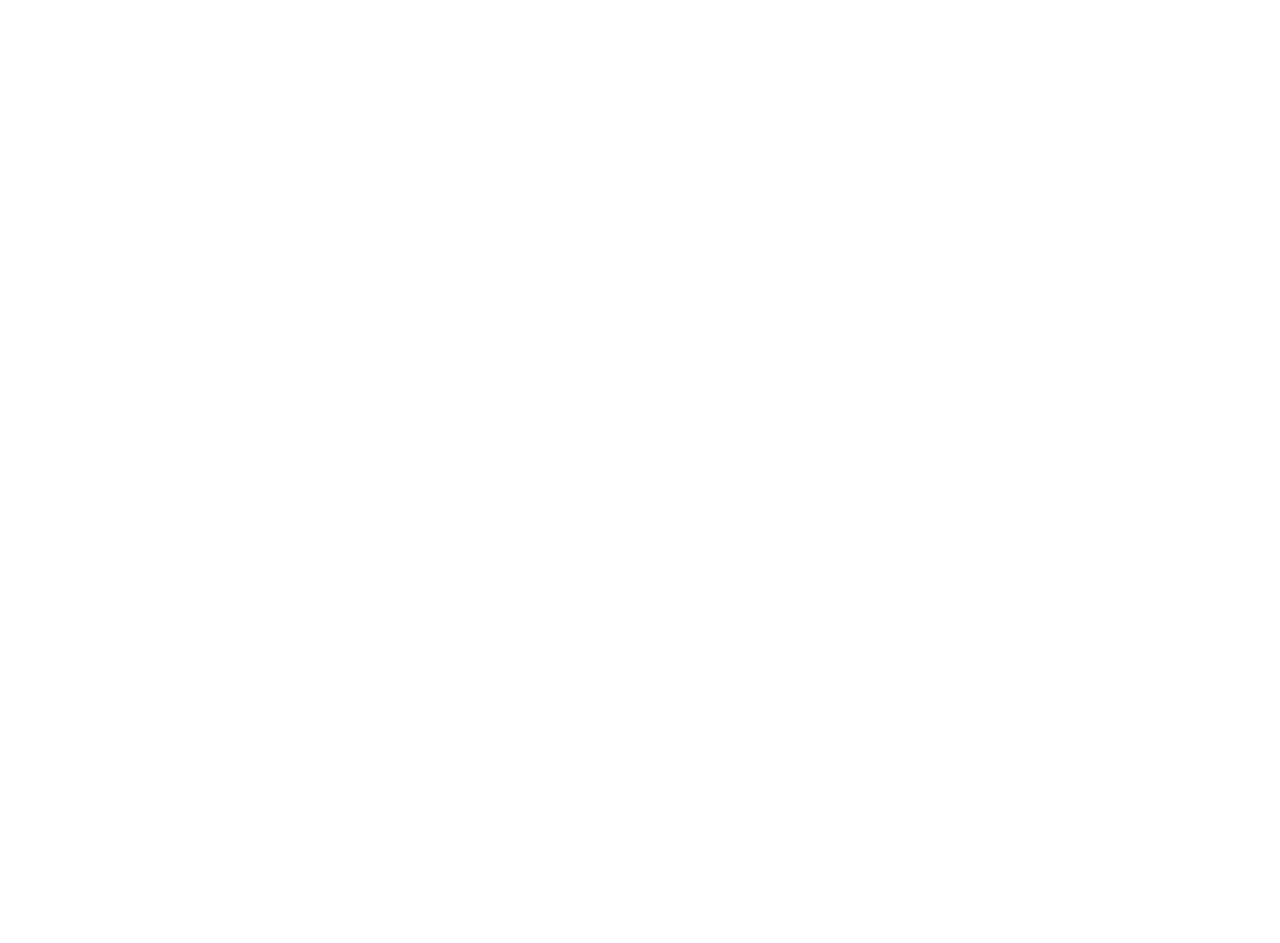
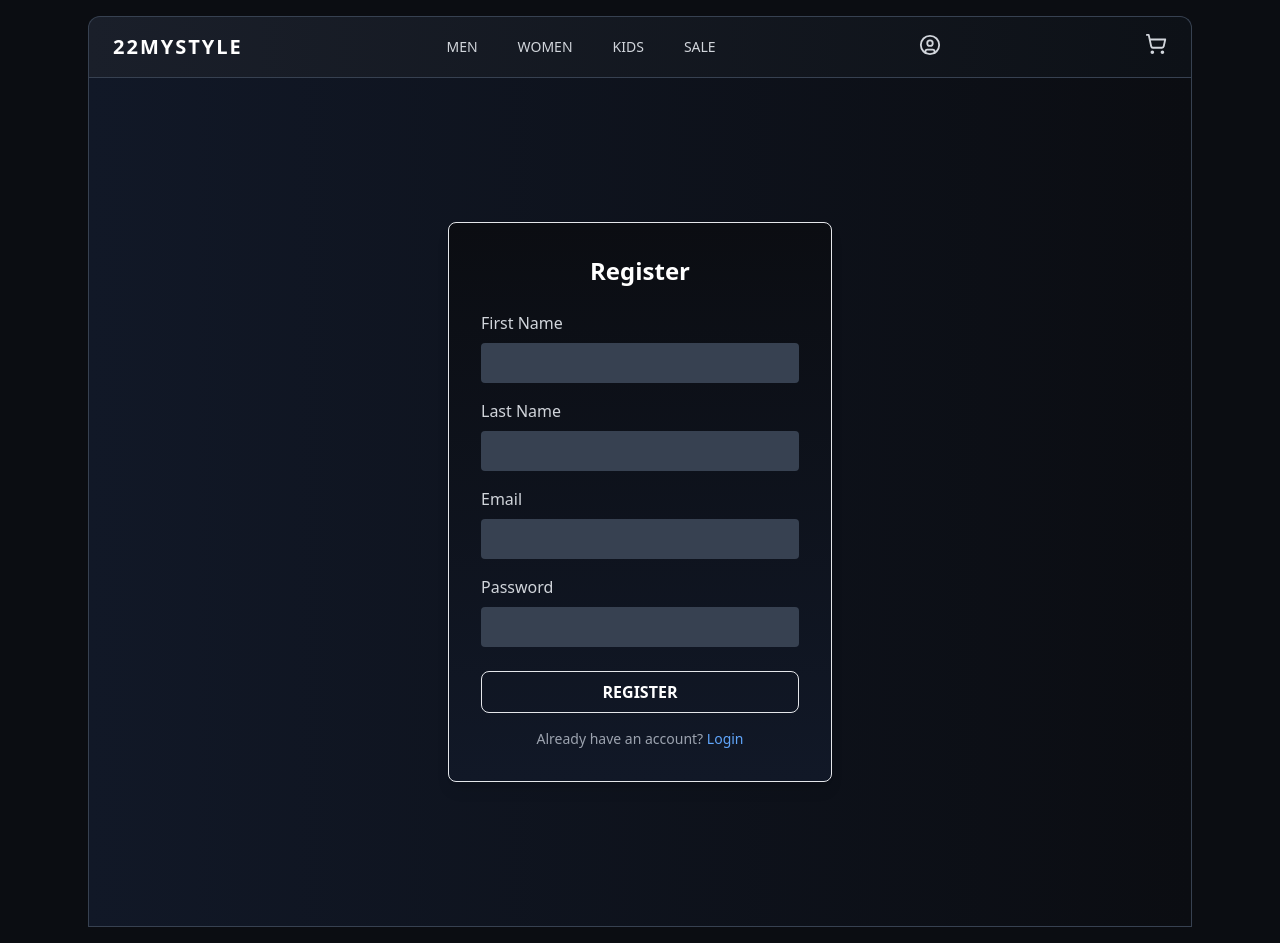
Before and after one commit to jaironberiguete/web-22my-style-jb, a React (Vite) app in the folder frontend/: page /register in a window 1280 px wide. Before the commit this address had no page. Before the commit the page ends 800 px from the top, so only its background shows below. Built offline with nearby package versions, Linux system fonts and the light colour scheme.

Commit message:
adde the register page

```diff
--- a/frontend/src/App.jsx
+++ b/frontend/src/App.jsx
@@ -1,17 +1,26 @@
-import { BrowserRouter, Route, Routes } from 'react-router-dom';
+import { BrowserRouter, Routes, Route } from 'react-router-dom';
+import { Navbar } from './components/NavSection';
 import { Home } from './pages/Home';
 import { Login } from './pages/Login';
+import { Register } from './pages/Register';
 import './index.css';
 
 function App() {
-  return <div >
-     <BrowserRouter>
-      <Routes>
-        <Route index element={<Home/>}/>
-        <Route path="/login" element={<Login />} />
-      </Routes>
-     </BrowserRouter>
-  </div>;
+  return (
+    <div className='min-h-screen w-full flex flex-col items-center bg-[#0b0d12] text-white '>
+      <div className='w-full max-w-6xl px-6 py-4 '>
+        <BrowserRouter>
+          {/* Navbar is outside Routes so it's always visible */}
+          <Navbar />
+          <Routes>
+            <Route index element={<Home />} />
+            <Route path="/login" element={<Login />} />
+            <Route path="/register" element={<Register />} />
+          </Routes>
+        </BrowserRouter>
+      </div>
+    </div>
+  );
 }
 
 export default App;
--- a/frontend/src/components/NavSection.jsx
+++ b/frontend/src/components/NavSection.jsx
@@ -1,9 +1,6 @@
 import { MiniCart } from "../utils/MiniCart";
 import { UserManage } from "../utils/UserManage";
-
-import { Link } from "react-router-dom";
 import { useState, useEffect } from "react";
-import { CircleUser } from "lucide-react";
 import axios from "axios";
 
 export const Navbar = () => {
@@ -42,7 +39,7 @@
 
   return (
     <nav className="border-t border-l border-r border-gray-700 w-full flex justify-between items-center px-6 py-4 rounded-t-xl bg-gradient-to-r from-[#1A1F2A] to-[#0D1117] relative">
-      <div className="text-xl font-semibold tracking-widest">22MYSTYLE</div>
+      <div className="text-xl font-semibold tracking-widest"> <a href="/">22MYSTYLE</a></div>
 
       <ul className="hidden md:flex gap-10 text-sm text-gray-300">
         <li className="cursor-pointer hover:text-white">MEN</li>
--- a/frontend/src/pages/Home.jsx
+++ b/frontend/src/pages/Home.jsx
@@ -6,10 +6,8 @@
 
 export const Home = () => {
     return (
-    <div className="min-h-screen w-full flex flex-col items-center bg-[#0b0d12] text-white">
-      <div className="w-full max-w-6xl px-6 py-4">
+      <div >
         {/* Main Content */}
-        <Navbar/>
         <main>
             <Hero/>
             <Categories/>
@@ -19,7 +17,6 @@
         <Footer/>
 
     </div>
-   </div>
 
     );
 };
--- a/frontend/src/pages/Login.jsx
+++ b/frontend/src/pages/Login.jsx
@@ -18,6 +18,7 @@
       localStorage.setItem("accessToken", response.data.access);
       alert("Login successful!");
       navigate("/");
+
     } catch (error) {
       console.error(error);
       alert("Invalid credentials");
@@ -25,10 +26,10 @@
   };
 
   return (
-    <div className="flex items-center justify-center h-screen bg-[#0b0d12] ">
+    <div className="relative border border-gray-700 py-48 w-full bg-gradient-to-r from-[#111827] to-[#0b0d12] px-4 sm:px-10  flex flex-col md:flex-center  items-center justify-center overflow-hidden">
       <form
         onSubmit={handleSubmit}
-        className="bg-gradient-to-t from-[#111827] to-[#0b0d12] p-8 rounded-lg shadow-lg w-full max-w-sm border-gray-700"
+        className="bg-gradient-to-t from-[#111827] to-[#0b0d12] p-8 rounded-lg shadow-lg w-full max-w-sm border"
       >
         <h2 className="text-2xl font-semibold text-white mb-6 text-center">Login</h2>
 
@@ -56,6 +57,9 @@
         >
           LOGIN
         </button>
+           <p className="mt-4 text-gray-400 text-sm text-center">
+          Don't have an account? <a href="/Register" className="text-blue-400">Register</a>
+        </p>
       </form>
     </div>
   );
--- /dev/null
+++ b/frontend/src/pages/Register.jsx
@@ -0,0 +1,93 @@
+// src/components/Register.jsx
+import { useState } from "react";
+import { useNavigate } from "react-router-dom";
+import API from "../api/axios";
+
+export const Register = () => {
+  const [firstName, setFirstName] = useState("");
+  const [lastName, setLastName] = useState("");
+  const [email, setEmail] = useState("");
+  const [password, setPassword] = useState("");
+  const navigate = useNavigate();
+
+  const handleSubmit = async (e) => {
+    e.preventDefault();
+
+    try {
+      const response = await API.post("auth/register/", {
+        first_name: firstName,
+        last_name: lastName,
+        email,
+        password,
+      });
+
+      // Optionally, log in automatically after registration
+      localStorage.setItem("accessToken", response.data.access);
+      localStorage.setItem("refreshToken", response.data.refresh);
+
+      alert("Registration successful!");
+      navigate("/"); // redirect to home
+    } catch (error) {
+      console.error(error);
+      alert(error.response?.data?.detail || "Registration failed");
+    }
+  };
+
+  return (
+    <div className="relative border border-gray-700 py-36 w-full bg-gradient-to-r from-[#111827] to-[#0b0d12] px-4 sm:px-10  flex flex-col md:flex-center  items-center justify-center overflow-hidden">
+      <form
+        onSubmit={handleSubmit}
+        className="bg-gradient-to-t from-[#111827] to-[#0b0d12] p-8 rounded-lg shadow-lg w-full max-w-sm border"
+      >
+        <h2 className="text-2xl font-semibold text-white mb-6 text-center">Register</h2>
+
+        <label className="block text-gray-300 mb-2">First Name</label>
+        <input
+          type="text"
+          value={firstName}
+          onChange={(e) => setFirstName(e.target.value)}
+          className="w-full p-2 mb-4 rounded bg-gray-700 text-white focus:outline-none focus:ring-2 focus:ring-blue-500"
+          required
+        />
+
+        <label className="block text-gray-300 mb-2">Last Name</label>
+        <input
+          type="text"
+          value={lastName}
+          onChange={(e) => setLastName(e.target.value)}
+          className="w-full p-2 mb-4 rounded bg-gray-700 text-white focus:outline-none focus:ring-2 focus:ring-blue-500"
+          required
+        />
+
+        <label className="block text-gray-300 mb-2">Email</label>
+        <input
+          type="email"
+          value={email}
+          onChange={(e) => setEmail(e.target.value)}
+          className="w-full p-2 mb-4 rounded bg-gray-700 text-white focus:outline-none focus:ring-2 focus:ring-blue-500"
+          required
+        />
+
+        <label className="block text-gray-300 mb-2">Password</label>
+        <input
+          type="password"
+          value={password}
+          onChange={(e) => setPassword(e.target.value)}
+          className="w-full p-2 mb-6 rounded bg-gray-700 text-white focus:outline-none focus:ring-2 focus:ring-blue-500"
+          required
+        />
+
+        <button
+          type="submit"
+          className="w-full text-white border rounded-lg hover:bg-white hover:text-black transition font-semibold py-2 px-4 rounded"
+        >
+          REGISTER
+        </button>
+
+        <p className="mt-4 text-gray-400 text-sm text-center">
+          Already have an account? <a href="/login" className="text-blue-400">Login</a>
+        </p>
+      </form>
+    </div>
+  );
+};
--- a/frontend/src/utils/UserManage.jsx
+++ b/frontend/src/utils/UserManage.jsx
@@ -29,7 +29,7 @@
 
       {/* Dropdown */}
       {open && (
-        <div className="absolute right-0 mt-2 w-48 bg-gray-800 rounded-xl shadow-lg border border-gray-700 p-4 z-50">
+        <div className="absolute right-0 mt-10 w-48 bg-gray-800 rounded-xl shadow-lg border border-gray-700 p-4 z-50">
           {user ? (
             <div className="flex flex-col gap-2">
               <span className="font-semibold text-white">
```
